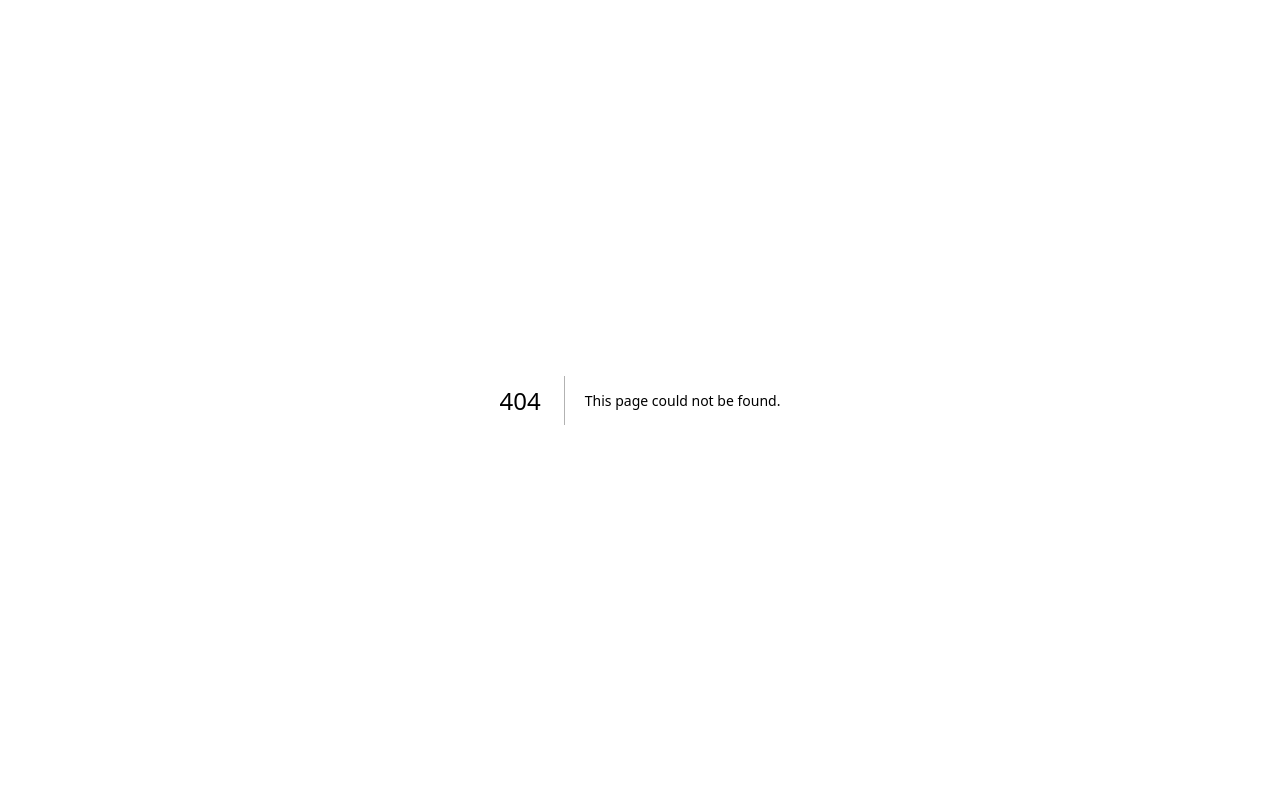
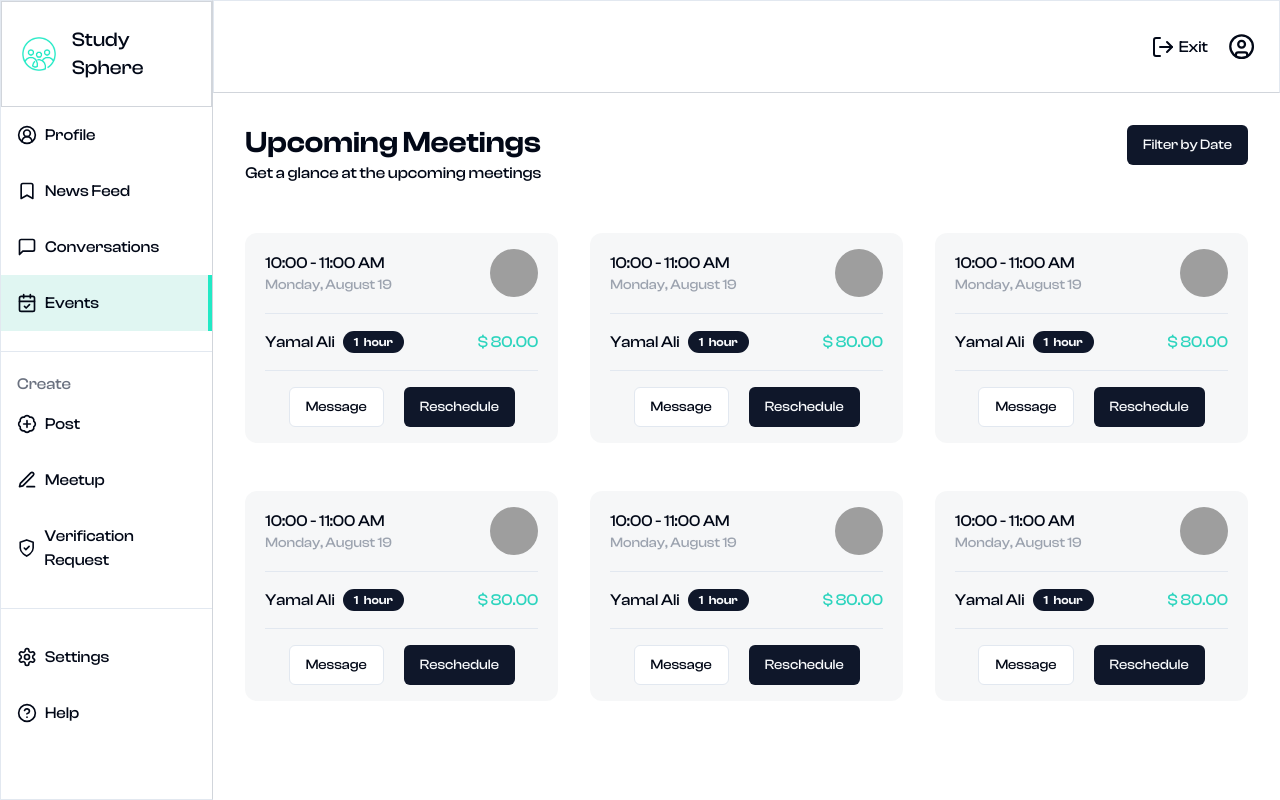
Before and after one commit to YamalAli770/studysphere-frontend, a Next.js app: page /dashboard/events in a window 1280 px wide. Before the commit this address had no page. Built offline with nearby package versions, Linux system fonts and the light colour scheme; grey boxes are pictures that could not be loaded.

Commit message:
Events Page Created

```diff
--- /dev/null
+++ b/app/(routes)/(without-nav-footer)/dashboard/(routes)/events/page.tsx
@@ -0,0 +1,42 @@
+"use client"
+
+import * as React from "react";
+import { Calendar } from "@/components/ui/calendar";
+import EventCard from "./_components/event-card";
+import { Button } from '@/components/ui/button';
+
+
+
+export default function Events(){
+
+
+
+    return(
+        <div className='p-8'>
+            <div className="flex justify-between mb-12">
+                <div>
+                    <div className='text-3xl font-semibold'>
+                        Upcoming Meetings
+                    </div>
+                    <div>
+                        Get a glance at the upcoming meetings
+                    </div>
+                </div>
+                <div>
+                    <Button>Filter by Date</Button>
+                </div>
+            </div>
+            <div className="grid gap-x-8 gap-y-10 lg:gap-y-12 grid-cols-2 grid-rows-3 lg:grid-cols-3 lg:grid-rows-2">
+                <EventCard></EventCard>
+                <EventCard></EventCard>
+                <EventCard></EventCard>
+                <EventCard></EventCard>
+                <EventCard></EventCard>
+                <EventCard></EventCard>
+            </div>
+            <div>
+
+            </div>
+        </div>
+    )
+}
```
